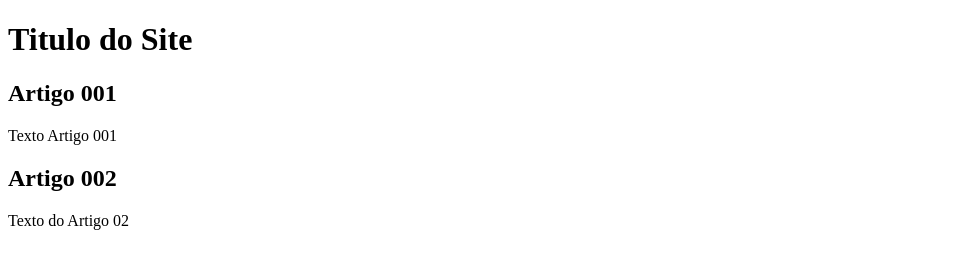
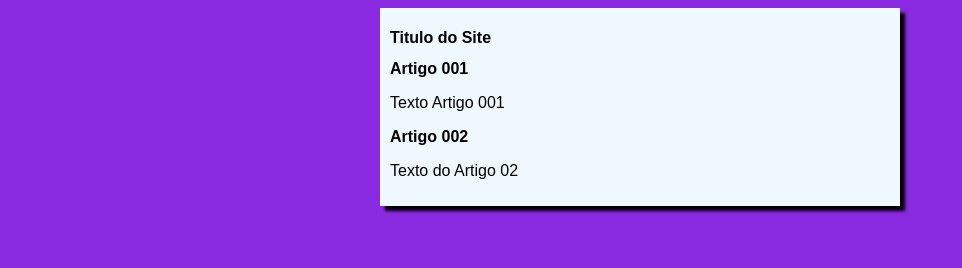
Before and after one commit to Emerson0694/Projeto-Site, a plain HTML site: page index.html in a window 1280 px wide. Shown: the whole page, without its empty margins (0-962 px from the left). Drawn offline with Linux system fonts and the light colour scheme.

Commit message:
Novo Titulo

```diff
--- a/index.html
+++ b/index.html
@@ -4,7 +4,8 @@
     <meta charset="UTF-8">
     <meta http-equiv="X-UA-Compatible" content="IE=edge">
     <meta name="viewport" content="width=device-width, initial-scale=1.0">
-    <title>Document</title>
+    <title>Historia Robim</title>
+    <link rel="stylesheet" href="estilos/style.css">
 </head>
 <body>
     <main>
```
